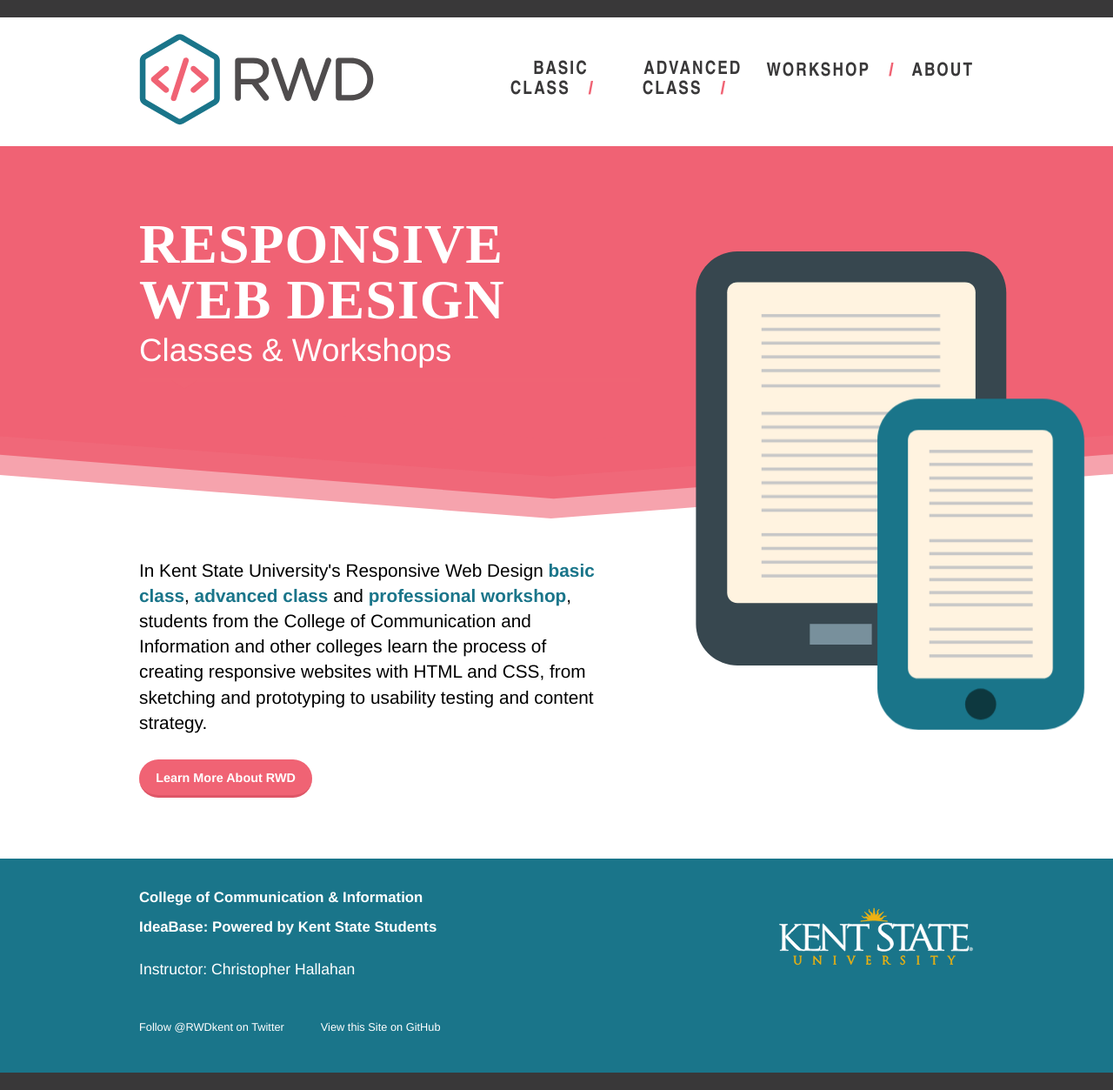
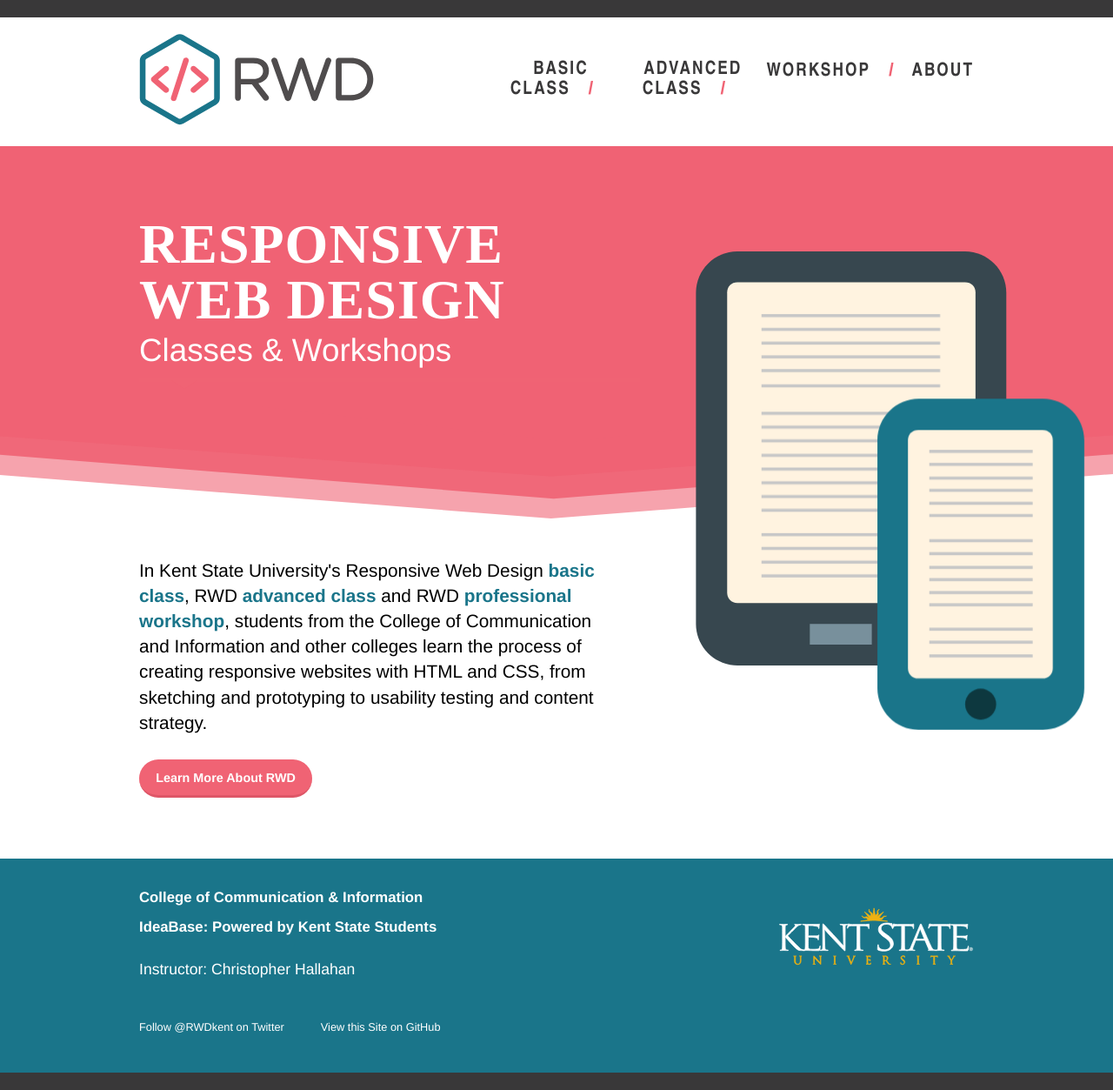
Before and after one commit to KentStateWeb/rwd, a Jekyll site: the page built from index.html, in a window 1280 px wide. Shown: the whole page at 87% size. Built offline with Jekyll 4.4.1, drawn with Linux system fonts in a browser that asks for light colours.

Commit message:
Added RWD descriptor to description on home page

```diff
--- a/index.html
+++ b/index.html
@@ -84,7 +84,7 @@
 		</div>
 		<main role="main" class="group" id="content">
 		<section class="main-content-area">
-			<p class="introduction-home introduction">In Kent State University's Responsive Web Design <a href="class/">basic class</a>, <a href="advanced/">advanced class</a> and <a href="/workshop">professional workshop</a>, students from the College of Communication and Information and other colleges learn the process of creating responsive websites with HTML and CSS, from sketching and prototyping to usability testing and content strategy.</p>
+			<p class="introduction-home introduction">In Kent State University's Responsive Web Design <a href="class/">basic class</a>, RWD <a href="advanced/">advanced class</a> and RWD <a href="/workshop">professional workshop</a>, students from the College of Communication and Information and other colleges learn the process of creating responsive websites with HTML and CSS, from sketching and prototyping to usability testing and content strategy.</p>
 
 			<a href="/about/" class="button small">Learn More About RWD</a>
 
```
Also changed, not shown: 1 other file.
